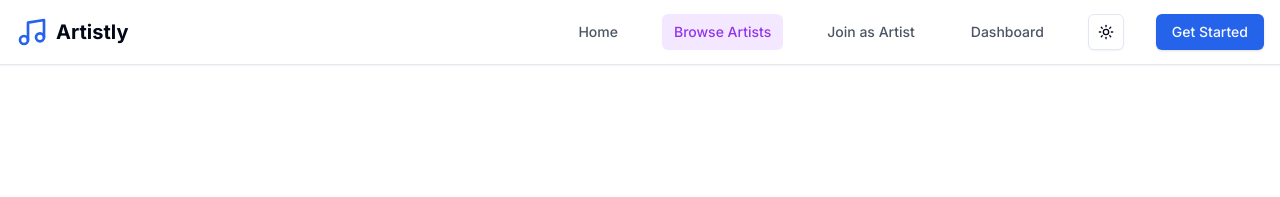
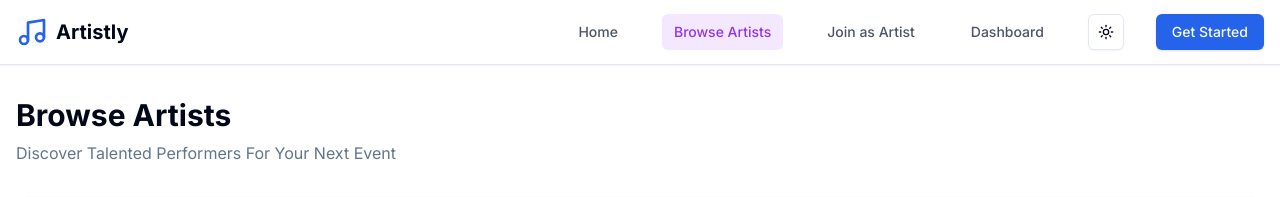
Before and after one commit to rohits2404/Artistly, a Next.js app: page /artists in a window 1280 px wide. Before the commit this address had no page. Shown: the top 197 px of the page. Built offline with nearby package versions, Linux system fonts and the light colour scheme.

Commit message:
Commit Number - 29

```diff
--- /dev/null
+++ b/app/artists/page.tsx
@@ -0,0 +1,25 @@
+import React from "react"
+import { PageTransition } from "@/components/page-transition"
+import type { Metadata } from "next"
+import ArtistListing from "@/components/artists/artist-listing"
+
+export const metadata: Metadata = {
+    title: "Browse Artists - Artistly",
+    description: "Discover talented performing artists for your events. Filter by category, location, and price range.",
+}
+
+const ArtistsPage = () => {
+    return (
+        <PageTransition>
+            <div className="container mx-auto px-4 py-8">
+                <div className="mb-8">
+                    <h1 className="text-3xl font-bold mb-2">Browse Artists</h1>
+                    <p className="text-muted-foreground">Discover Talented Performers For Your Next Event</p>
+                </div>
+                <ArtistListing/>
+            </div>
+        </PageTransition>
+    )
+}
+
+export default ArtistsPage;
```
